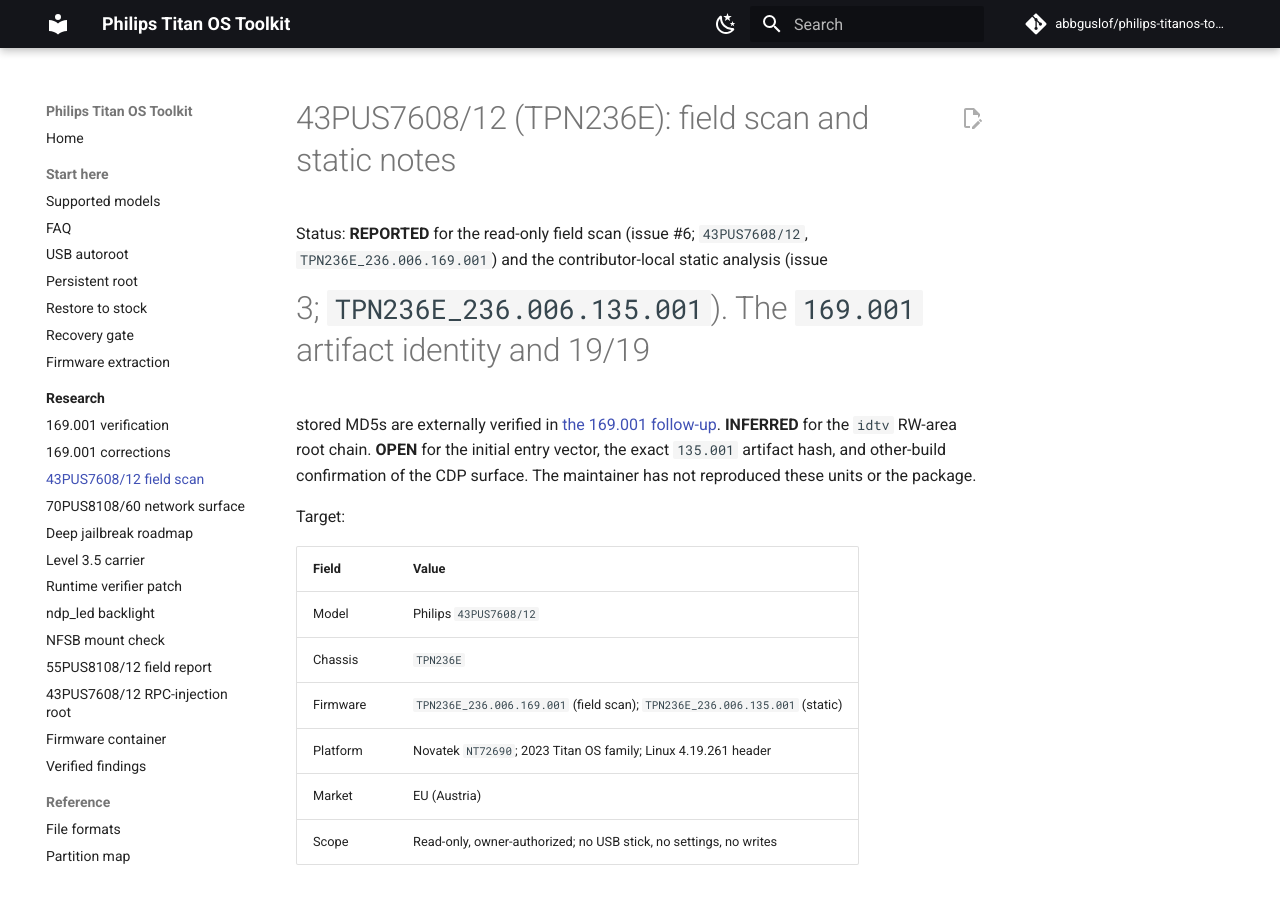
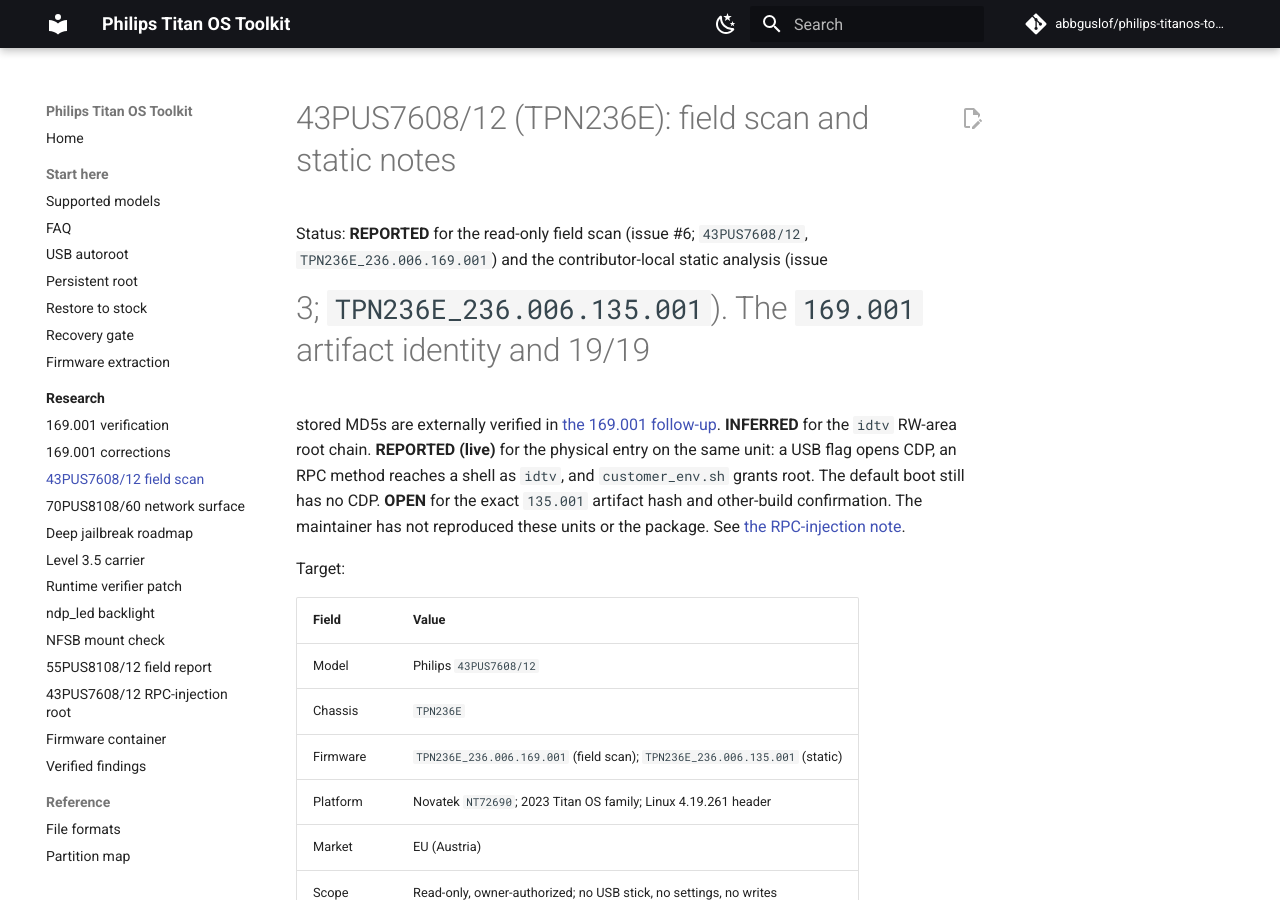
Before and after one commit to abbguslof/philips-titanos-tools, an MkDocs documentation site: the page built from docs/research/34-tpn236e-43pus7608-2026-11-14.md, in a window 1280 px wide and 900 px high. Built offline with MkDocs 1.6.1 and Material for MkDocs 9.7.7, drawn with Linux system fonts in a browser that asks for light colours; comment, search, counter and statistics services are not loaded; some of the changed text lies outside the part shown.

Commit message:
docs: mark the 43PUS7608/12 physical entry as live-verified

```diff
--- a/docs/research/34-tpn236e-43pus7608-2026-11-14.md
+++ b/docs/research/34-tpn236e-43pus7608-2026-11-14.md
@@ -5,9 +5,12 @@ Status: **REPORTED** for the read-only field scan (issue #6; `43PUS7608/12`,
 #3; `TPN236E_236.006.135.001`). The `169.001` artifact identity and 19/19
 stored MD5s are externally verified in
 [the 169.001 follow-up](35-tpn236e-169001-static-2026-11-15.md). **INFERRED**
-for the `idtv` RW-area root chain. **OPEN** for the initial entry vector, the
-exact `135.001` artifact hash, and other-build confirmation of the CDP
-surface. The maintainer has not reproduced these units or the package.
+for the `idtv` RW-area root chain. **REPORTED (live)** for the physical entry
+on the same unit: a USB flag opens CDP, an RPC method reaches a shell as
+`idtv`, and `customer_env.sh` grants root. The default boot still has no CDP.
+**OPEN** for the exact `135.001` artifact hash and other-build confirmation.
+The maintainer has not reproduced these units or the package. See
+[the RPC-injection note](42-tpn236e-43pus7608-rpc-injection-root-2026-11-21.md).
 
 Target:
 
@@ -125,14 +128,18 @@ line references are contributor-local. The static findings here remain
 - No root or network entry vector was found. The `:1926` control surface is
   open on this build, but it changes keys and volume and reads state. It does
   not provide a shell, file access, or code execution.
-- No known no-network initial-entry path exists for 2023 Titan OS. The `idtv`
-  RW-hook chain still needs an initial entry.
+- No known network initial-entry path exists for 2023 Titan OS. The missing
+  initial entry for the `idtv` RW-hook chain is the physical USB flag path:
+  the flag opens CDP, the launcher RPC bridge reaches a shell as `idtv`, and
+  the boot hook grants root. Live-verified on this unit; see
+  [the RPC-injection note](42-tpn236e-43pus7608-rpc-injection-root-2026-11-21.md).
 - No CDP endpoint was found on any of the eight open ports on the default
   boot; `:7788` was closed on this unit and on the `70PUS8108/60` unit. A
   physical USB `nbrowser_log_to_file` flag can enable `:7788` on the next
   browser launch; that is local/physical, not remote. See
-  [the corrections note](36-tpn236e-169001-corrections-2026-11-16.md). Do not
-  expose or forward CDP.
+  [the corrections note](36-tpn236e-169001-corrections-2026-11-16.md) and
+  [the live chain](42-tpn236e-43pus7608-rpc-injection-root-2026-11-21.md). Do
+  not expose or forward CDP.
 - `msg_server` and the active `cmd_daemon` provide local root `system()`
   queues. `msg_server` runs as `initrc_t`; both need a local sender and are not
   initial entries. See the corrections note.
```
